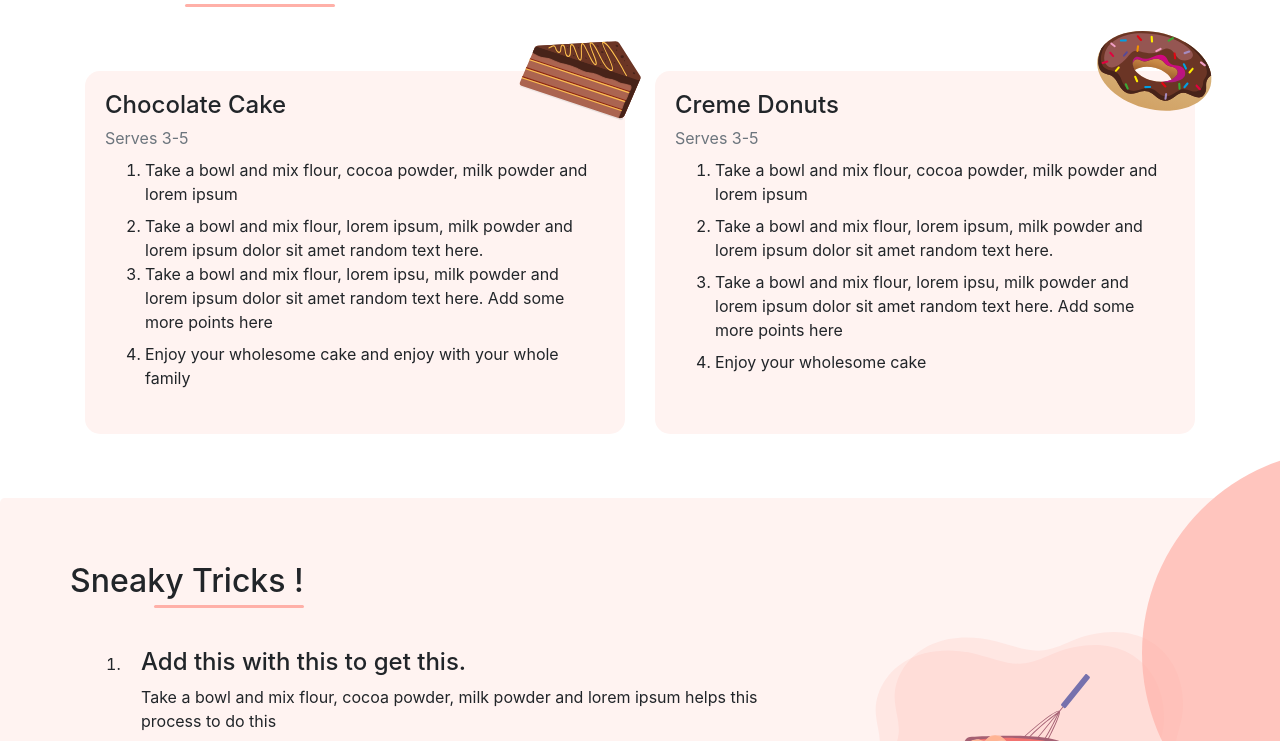
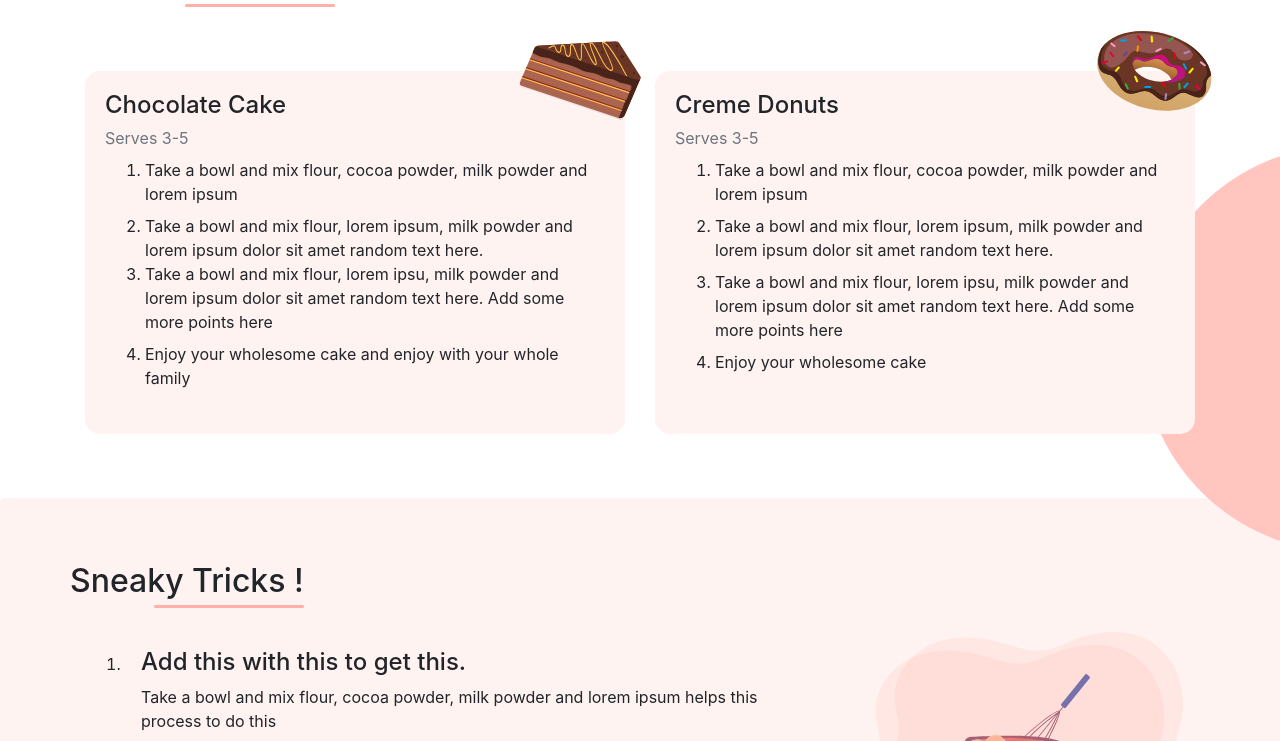
Before and after one commit to lemonnuggets/stc-homebakes, a plain HTML site: page index.html in a window 1280 px wide. Shown: the part 619-1360 px from the top of the page. Drawn offline with nearby package versions, Linux system fonts and the light colour scheme.

Commit message:
Added decoration semicircles

```diff
--- a/styles.css
+++ b/styles.css
@@ -1,3 +1,6 @@
+.card {
+    z-index: 100;
+}
 .decoration-container {
     width: 100%;
 }
@@ -13,11 +16,9 @@
     right: 0;
 }
 #circle3 {
-    transform: rotate(180deg);
+    transform: rotate(180deg) translateY(75%);
     float: right;
     right: 0;
-    z-index: -0.5;
-    padding-bottom: -100px;
 }
 .custom-light {
     background-color: #fff3f1;
```
